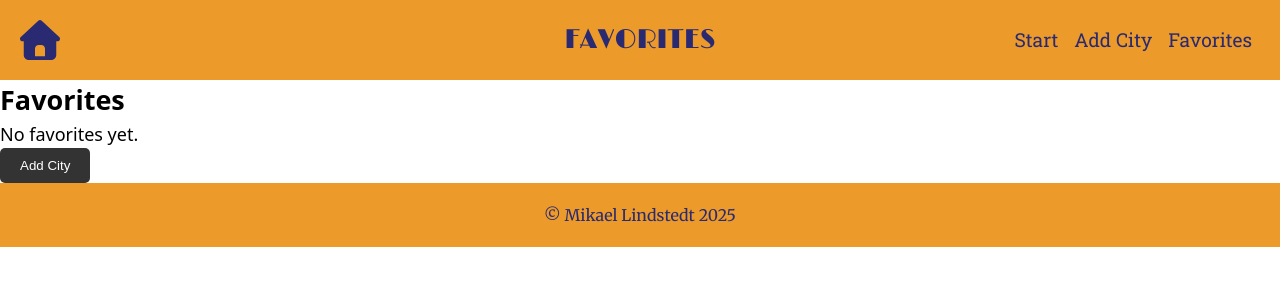
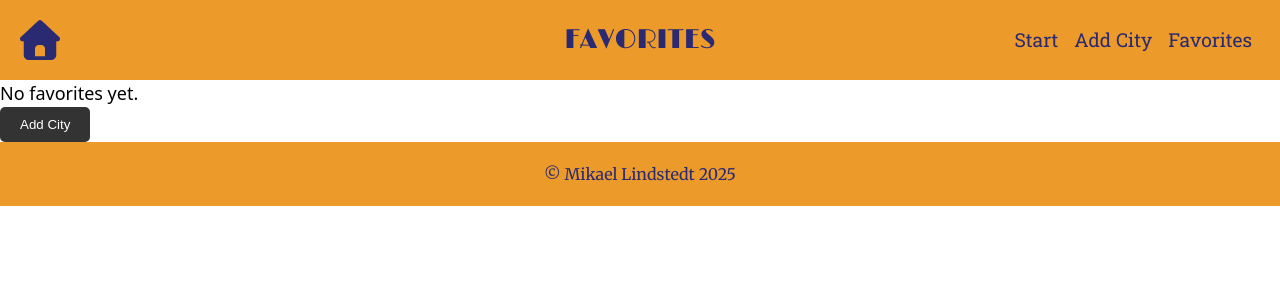
Before and after one commit to Bobbyloo89/CLOCKWORLD, a React (Vite) app: page /favorites in a window 1280 px wide. Shown: the top 300 px of the page. Built offline with nearby package versions, Linux system fonts and the light colour scheme.

Commit message:
Removed <h2> titles from <main> in Home-, Favorites-, AddCity-, and CityDetail-pages

```diff
--- a/src/pages/AddCity.tsx
+++ b/src/pages/AddCity.tsx
@@ -111,7 +111,6 @@ export default function AddCity() {
 
   return (
     <main>
-      <h2>Add City</h2>
 
       <form onSubmit={onSubmit}>
         <label>
--- a/src/pages/CityDetail.tsx
+++ b/src/pages/CityDetail.tsx
@@ -40,7 +40,6 @@ export default function CityDetail() {
   if (!seedMatch && !userMatch) {
     return (
       <main>
-        <h2>City Detail</h2>
         <p>Stad hittades inte.</p>
       </main>
     );
--- a/src/pages/Favorites.tsx
+++ b/src/pages/Favorites.tsx
@@ -18,7 +18,6 @@ export default function Favorites() {
   if (favorites.length === 0) {
     return (
       <main>
-        <h2>Favorites</h2>
         <p>No favorites yet.</p>
         <button type="button" onClick={() => navigate("/add")}>Add City</button>
       </main>
@@ -27,7 +26,6 @@ export default function Favorites() {
 
   return (
     <main>
-      <h2>Favorites</h2>
       {favorites.map((c) => (
         <CityCard key={`${c.country}__${c.city}`} data={c} />
       ))}
--- a/src/pages/Home.tsx
+++ b/src/pages/Home.tsx
@@ -10,7 +10,6 @@ export default function Home() {
 
   return (
     <main>
-      <h2>Start</h2>
       {featured.map((c) => (
         <CityCard key={`${c.country}__${c.city}`} data={c} />
       ))}
```
